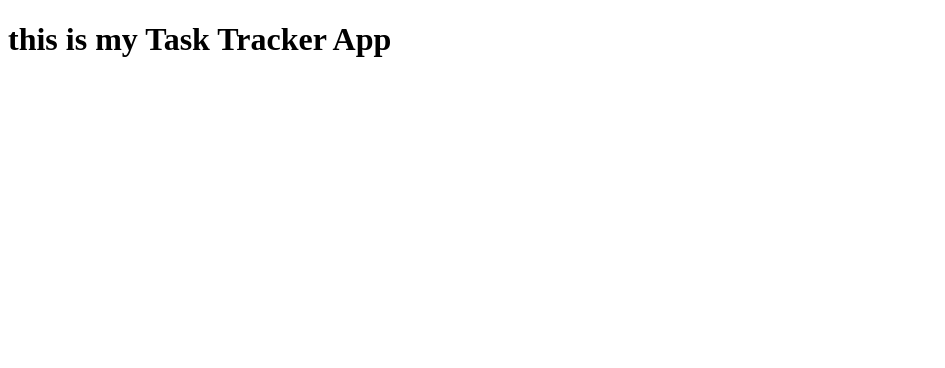
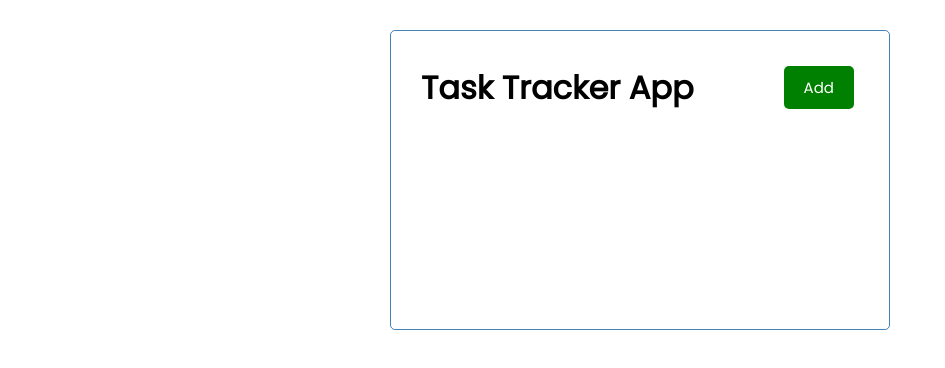
Before and after one commit to m-eminozdogan/ngTaskTracker, an Angular app: page / in a window 1280 px wide. Shown: the top 368 px of the page, without its empty margins (0-945 px from the left). Built offline with nearby package versions, Linux system fonts and the light colour scheme.

Commit message:
some compoennets added and some data io events

```diff
--- a/src/app/app.component.html
+++ b/src/app/app.component.html
@@ -1 +1,3 @@
-<h1>this is my {{title}}</h1>
+<div class="container">
+  <app-header></app-header>
+</div>
--- a/src/app/app.component.ts
+++ b/src/app/app.component.ts
@@ -6,5 +6,4 @@
   styleUrls: ['./app.component.css'],
 })
 export class AppComponent {
-  title: string = 'Task Tracker App';
 }
--- a/src/app/app.module.ts
+++ b/src/app/app.module.ts
@@ -2,10 +2,14 @@
 import { BrowserModule } from '@angular/platform-browser';
 
 import { AppComponent } from './app.component';
+import { HeaderComponent } from './components/header/header.component';
+import { ButtonComponent } from './components/button/button.component';
 
 @NgModule({
   declarations: [
-    AppComponent
+    AppComponent,
+    HeaderComponent,
+    ButtonComponent
   ],
   imports: [
     BrowserModule
--- /dev/null
+++ b/src/app/components/button/button.component.html
@@ -0,0 +1 @@
+<button class="btn" [ngStyle]="{'background-color':color}" (click)="onClick()">{{text}}</button>
--- /dev/null
+++ b/src/app/components/button/button.component.ts
@@ -0,0 +1,20 @@
+import { Component, OnInit, Input, Output, EventEmitter } from '@angular/core';
+
+@Component({
+  selector: 'app-button',
+  templateUrl: './button.component.html',
+  styleUrls: ['./button.component.css'],
+})
+export class ButtonComponent implements OnInit {
+  @Input() text!: string;
+  @Input() color!: string;
+  @Output() btnClick = new EventEmitter();
+
+  constructor() {}
+
+  ngOnInit(): void {}
+  onClick() {
+    // console.log("add button clicked");
+    this.btnClick.emit();
+  }
+}
--- /dev/null
+++ b/src/app/components/header/header.component.css
@@ -0,0 +1,6 @@
+header{
+    display: flex;
+    justify-content: space-between;
+    align-items: center;
+    margin-bottom: 20px;
+}
--- /dev/null
+++ b/src/app/components/header/header.component.html
@@ -0,0 +1,6 @@
+<header>
+
+    <h1> {{title}}</h1>
+    <app-button color="green" text="Add" (btnClick)="toggleAddTask()"></app-button>
+
+</header>
--- /dev/null
+++ b/src/app/components/header/header.component.ts
@@ -0,0 +1,18 @@
+import { Component, OnInit } from '@angular/core';
+
+@Component({
+  selector: 'app-header',
+  templateUrl: './header.component.html',
+  styleUrls: ['./header.component.css'],
+})
+export class HeaderComponent implements OnInit {
+  title: string = 'Task Tracker App';
+
+  constructor() {}
+
+  ngOnInit(): void {}
+  toggleAddTask(){
+    console.log("toogle add fired");
+
+  }
+}
--- a/src/styles.css
+++ b/src/styles.css
@@ -1 +1,76 @@
-/* You can add global styles to this file, and also import other style files */
+@import url("https://fonts.googleapis.com/css2?family=Poppins:wght@300;400&display=swap");
+
+* {
+  box-sizing: border-box;
+  margin: 0;
+  padding: 0;
+}
+
+body {
+  font-family: "Poppins", sans-serif;
+}
+
+.container {
+  max-width: 500px;
+  margin: 30px auto;
+  overflow: auto;
+  min-height: 300px;
+  border: 1px solid steelblue;
+  padding: 30px;
+  border-radius: 5px;
+}
+.btn {
+  display: inline-block;
+  background: #000;
+  color: #fff;
+  border: none;
+  padding: 10px 20px;
+  margin: 5px;
+  border-radius: 5px;
+  cursor: pointer;
+  text-decoration: none;
+  font-size: 15px;
+  font-family: inherit;
+}
+.btn:focus {
+  outline: none;
+}
+.btn:active {
+  transform: scale(0.98);
+}
+
+.btn-block {
+  display: block;
+  width: 100%;
+}
+
+.form-control {
+  margin: 20px 0;
+}
+
+.form-control label {
+  display: block;
+}
+
+.form-control input {
+  width: 100%;
+  height: 40px;
+  margin: 5px;
+  padding: 3px 7px;
+  font-size: 17px;
+}
+
+.form-control-check {
+  display: flex;
+  align-items: center;
+  justify-content: space-between;
+}
+
+.form-control-check label {
+  flex: 1;
+}
+
+.form-control-check input {
+  flex: 2;
+  height: 20px;
+}
```
Also changed, not shown: src/app/components/button/button.component.css (added), 2 other files (tests, documents, lock files or other folders).
